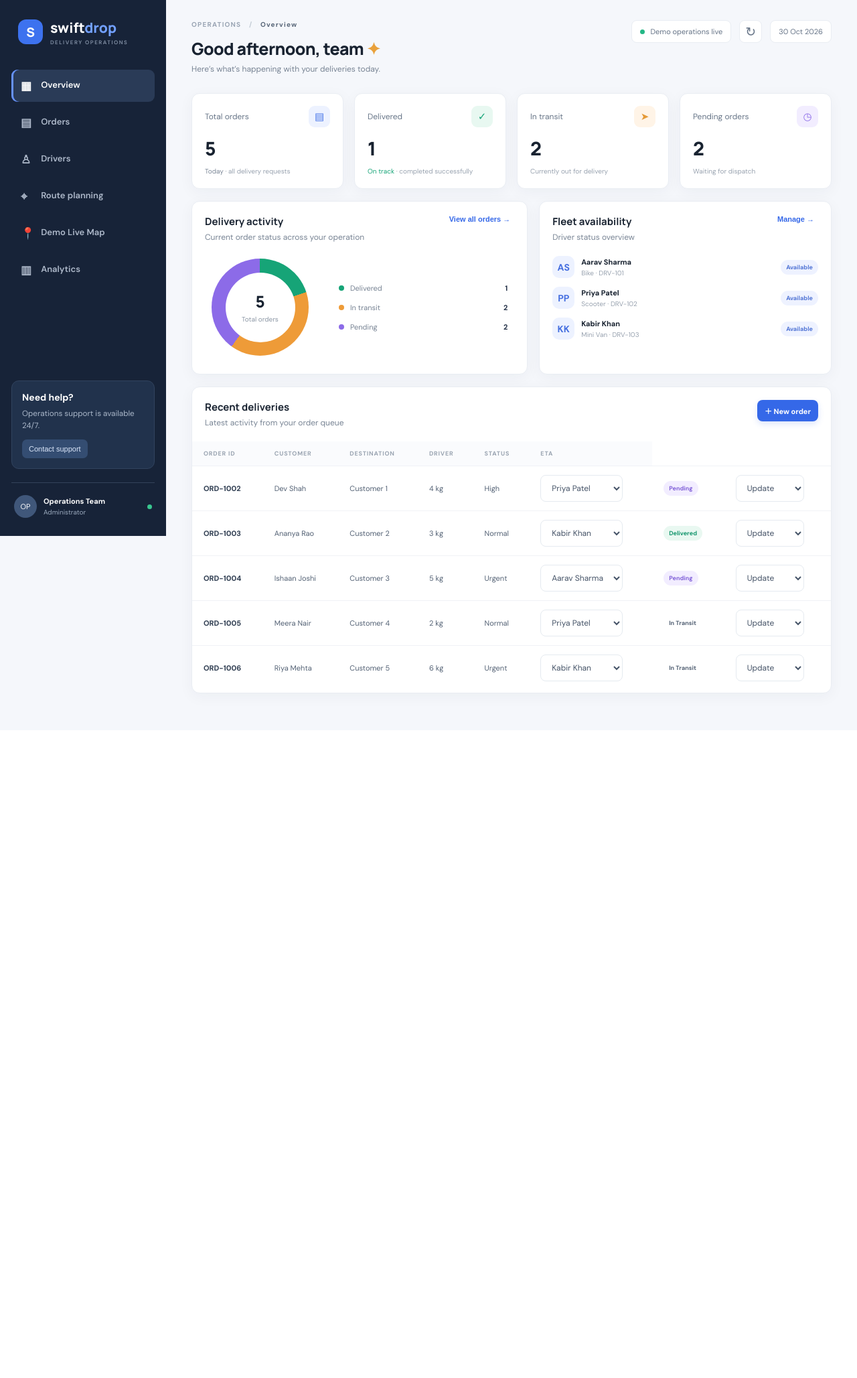
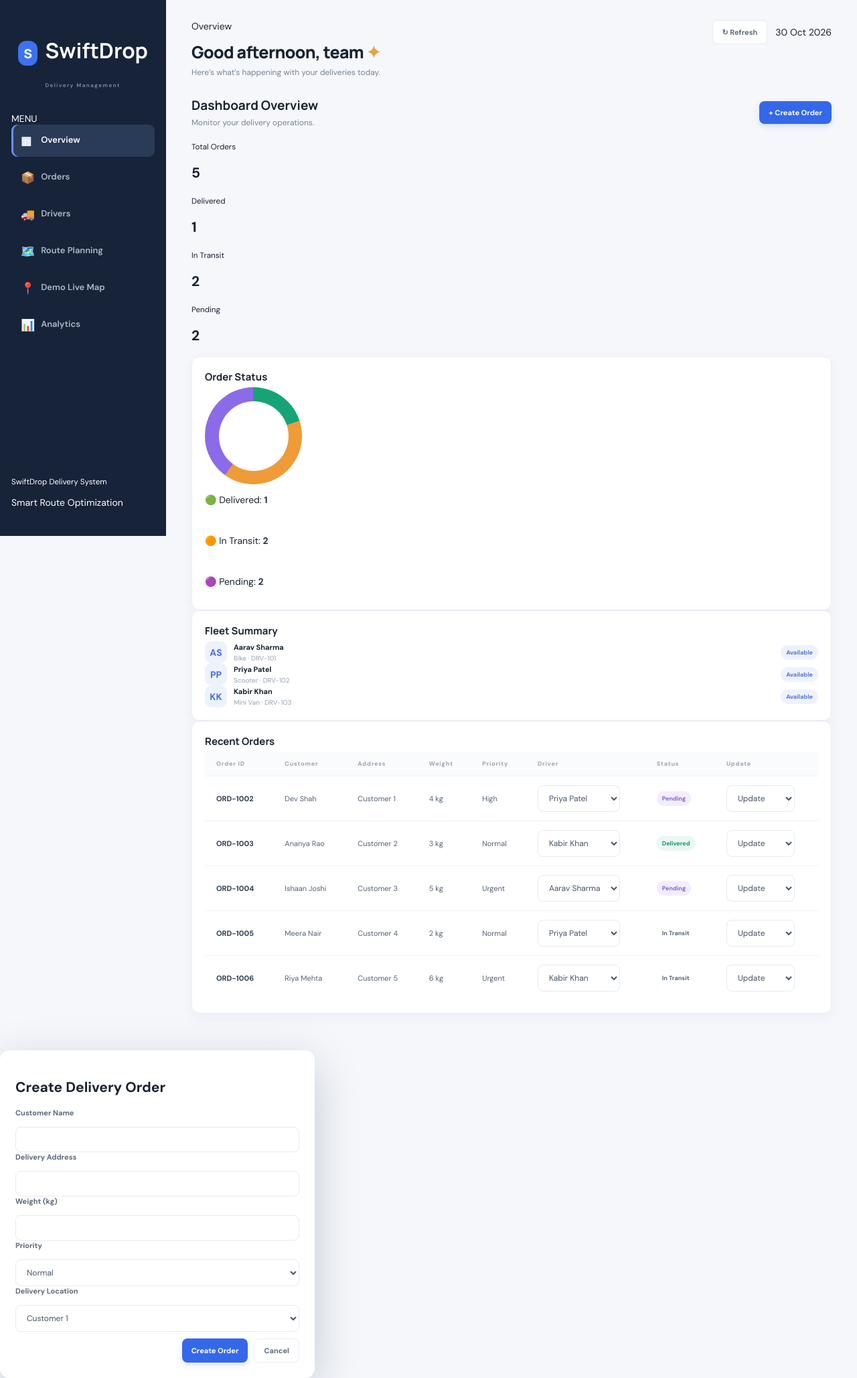
Before and after one commit to rajputyash1928-cell/swiftdrop-delivery-management, a Flask app: page / in a window 1280 px wide. Shown: the whole page at 67% size. Before the commit the page ends 1047 px from the top, so only its background shows below. Run offline with Flask 3, Linux system fonts and the light colour scheme.

Commit message:
Update index.html

```diff
--- a/templates/index.html
+++ b/templates/index.html
@@ -1,183 +1,186 @@
-<!doctype html>
+<!DOCTYPE html>
 <html lang="en">
 <head>
-<meta charset="utf-8">
-<meta name="viewport" content="width=device-width,initial-scale=1">
-<title>SwiftDrop | Delivery Operations</title>
-<link rel="stylesheet" href="{{ url_for('static',filename='style.css') }}">
+    <meta charset="UTF-8">
+    <meta name="viewport" content="width=device-width, initial-scale=1.0">
+    <title>SwiftDrop | Delivery Management</title>
+
+    <link rel="stylesheet" href="{{ url_for('static', filename='style.css') }}">
+
+    <!-- Leaflet Map CSS -->
+    <link
+        rel="stylesheet"
+        href="https://unpkg.com/leaflet@1.9.4/dist/leaflet.css"
+    >
+
+    <!-- Leaflet Map Library -->
+    <script
+        src="https://unpkg.com/leaflet@1.9.4/dist/leaflet.js"
+        defer>
+    </script>
+
+    <!-- Application JavaScript -->
+    <script
+        src="{{ url_for('static', filename='app.js') }}"
+        defer>
+    </script>
 </head>
 
 <body>
 
+<div class="app-shell">
+
+    <!-- SIDEBAR -->
     <aside class="sidebar">
 
         <div class="brand">
-        <span class="brand-icon">S</span>
-        <span>swift<span class="brand-accent">drop</span>
-            <small>DELIVERY OPERATIONS</small>
-        </span>
+            <div class="brand-icon">S</div>
+            <div>
+                <h2>SwiftDrop</h2>
+                <small>Delivery Management</small>
+            </div>
         </div>
 
-    <nav>
-        <button class="nav active" data-view="overview"><span>▦</span> Overview</button>
-        <button class="nav" data-view="orders"><span>▤</span> Orders</button>
-        <button class="nav" data-view="drivers"><span>♙</span> Drivers</button>
-        <button class="nav" data-view="routes"><span>⌖</span> Route planning</button>
-        <button class="nav" data-view="map"><span>📍</span> Demo Live Map</button>
-        <button class="nav" data-view="analytics"><span>▥</span> Analytics</button>
+        <div class="sidebar-label">MENU</div>
+
+        <nav class="navigation">
+
+            <button class="nav active" data-view="overview">
+                <span>▦</span> Overview
+            </button>
+
+            <button class="nav" data-view="orders">
+                <span>📦</span> Orders
+            </button>
+
+            <button class="nav" data-view="drivers">
+                <span>🚚</span> Drivers
+            </button>
+
+            <button class="nav" data-view="routes">
+                <span>🗺️</span> Route Planning
+            </button>
+
+            <button class="nav" data-view="map">
+                <span>📍</span> Demo Live Map
+            </button>
+
+            <button class="nav" data-view="analytics">
+                <span>📊</span> Analytics
+            </button>
+
         </nav>
 
         <div class="sidebar-bottom">
-        <div class="support">
-            <b>Need help?</b>
-            <small>Operations support is available 24/7.</small>
-            <button onclick="toast('Support request noted for this demo.')">Contact support</button>
-        </div>
-
-        <div class="user">
-            <div class="avatar">OP</div>
-            <div>
-                <b>Operations Team</b>
-                <small>Administrator</small>
-            </div>
-            <span class="online"></span>
-        </div>
+            <small>SwiftDrop Delivery System</small>
+            <p>Smart Route Optimization</p>
         </div>
 
     </aside>
 
-<main>
 
+    <!-- MAIN CONTENT -->
+    <main class="main-content">
+
+        <!-- TOPBAR -->
         <header class="topbar">
 
             <div>
-        <div class="crumb">OPERATIONS <span>/</span> <b id="crumb">Overview</b></div>
+                <div class="breadcrumb" id="crumb">Overview</div>
                 <h1 id="pageTitle">Good afternoon, team <span>✦</span></h1>
                 <p>Here’s what’s happening with your deliveries today.</p>
             </div>
 
             <div class="top-actions">
-        <span class="live"><i></i> Demo operations live</span>
-        <button class="icon-btn" title="Refresh" onclick="loadData()">↻</button>
-        <div class="date-pill" id="today"></div>
+                <button class="secondary" onclick="loadData()">↻ Refresh</button>
+                <span id="today"></span>
             </div>
 
         </header>
 
 
         <!-- OVERVIEW -->
-
         <section id="overview" class="view active">
 
-    <div class="metrics">
+            <div class="section-heading">
+                <div>
+                    <h2>Dashboard Overview</h2>
+                    <p>Monitor your delivery operations.</p>
+                </div>
 
-        <article class="metric">
-            <div class="metric-top">
-                <span>Total orders</span>
-                <span class="metric-icon blue">▤</span>
+                <button class="primary" onclick="openOrderForm()">
+                    + Create Order
+                </button>
             </div>
-            <strong id="mTotal">—</strong>
-            <small><em>Today</em> · all delivery requests</small>
+
+            <div class="metrics-grid">
+
+                <article class="metric-card">
+                    <small>Total Orders</small>
+                    <h2 id="mTotal">0</h2>
                 </article>
 
-        <article class="metric">
-            <div class="metric-top">
-                <span>Delivered</span>
-                <span class="metric-icon green">✓</span>
-            </div>
-            <strong id="mDelivered">—</strong>
-            <small><em class="positive">On track</em> · completed successfully</small>
+                <article class="metric-card">
+                    <small>Delivered</small>
+                    <h2 id="mDelivered">0</h2>
                 </article>
 
-        <article class="metric">
-            <div class="metric-top">
-                <span>In transit</span>
-                <span class="metric-icon orange">➤</span>
-            </div>
-            <strong id="mTransit">—</strong>
-            <small>Currently out for delivery</small>
+                <article class="metric-card">
+                    <small>In Transit</small>
+                    <h2 id="mTransit">0</h2>
                 </article>
 
-        <article class="metric">
-            <div class="metric-top">
-                <span>Pending orders</span>
-                <span class="metric-icon purple">◷</span>
-            </div>
-            <strong id="mPending">—</strong>
-            <small>Waiting for dispatch</small>
+                <article class="metric-card">
+                    <small>Pending</small>
+                    <h2 id="mPending">0</h2>
                 </article>
 
             </div>
 
-    <div class="content-grid">
 
-        <article class="panel large">
+            <div class="dashboard-grid">
 
-            <div class="panel-head">
-                <div>
-                    <h2>Delivery activity</h2>
-                    <p>Current order status across your operation</p>
-                </div>
-                <button class="text-btn" onclick="showView('orders')">View all orders →</button>
-            </div>
-
-            <div class="activity-wrap">
+                <article class="panel">
+                    <h3>Order Status</h3>
 
                     <div class="donut" id="donut">
-                    <div>
-                        <b id="donutTotal">0</b>
-                        <small>Total orders</small>
-                    </div>
+                        <span id="donutTotal">0</span>
                     </div>
 
                     <div class="legend">
-                    <div><i class="dot delivered"></i><span>Delivered</span><b id="lDelivered">0</b></div>
-                    <div><i class="dot transit"></i><span>In transit</span><b id="lTransit">0</b></div>
-                    <div><i class="dot pending"></i><span>Pending</span><b id="lPending">0</b></div>
+                        <p>🟢 Delivered: <b id="lDelivered">0</b></p>
+                        <p>🟠 In Transit: <b id="lTransit">0</b></p>
+                        <p>🟣 Pending: <b id="lPending">0</b></p>
                     </div>
-
-            </div>
-
                 </article>
 
+
                 <article class="panel">
-
-            <div class="panel-head">
-                <div>
-                    <h2>Fleet availability</h2>
-                    <p>Driver status overview</p>
-                </div>
-                <button class="text-btn" onclick="showView('drivers')">Manage →</button>
-            </div>
-
-            <div id="fleetSummary" class="fleet-summary"></div>
-
+                    <h3>Fleet Summary</h3>
+                    <div id="fleetSummary"></div>
                 </article>
 
             </div>
 
-    <article class="panel table-panel">
 
-        <div class="panel-head">
-            <div>
-                <h2>Recent deliveries</h2>
-                <p>Latest activity from your order queue</p>
-            </div>
-            <button class="primary small" onclick="showView('orders');openOrderForm()">＋ New order</button>
-        </div>
+            <article class="panel">
+                <h3>Recent Orders</h3>
 
-        <div class="table-scroll">
+                <div class="table-wrapper">
                     <table>
                         <thead>
                             <tr>
-                        <th>ORDER ID</th>
-                        <th>CUSTOMER</th>
-                        <th>DESTINATION</th>
-                        <th>DRIVER</th>
-                        <th>STATUS</th>
-                        <th>ETA</th>
+                                <th>Order ID</th>
+                                <th>Customer</th>
+                                <th>Address</th>
+                                <th>Weight</th>
+                                <th>Priority</th>
+                                <th>Driver</th>
+                                <th>Status</th>
+                                <th>Update</th>
                             </tr>
                         </thead>
+
                         <tbody id="recentRows"></tbody>
                     </table>
                 </div>
@@ -188,47 +191,59 @@
 
 
         <!-- ORDERS -->
-
         <section id="orders" class="view">
 
             <div class="section-heading">
                 <div>
-            <h2>Order management</h2>
-            <p>Review customer requests and keep every delivery moving.</p>
-        </div>
-        <button class="primary" onclick="openOrderForm()">＋ Create order</button>
+                    <h2>Order Management</h2>
+                    <p>Manage customer delivery orders.</p>
                 </div>
 
-    <div class="toolbar">
-        <input id="orderSearch" placeholder="Search order or customer…" oninput="renderOrders()">
+                <button class="primary" onclick="openOrderForm()">
+                    + Create Order
+                </button>
+            </div>
+
+            <div class="filter-bar">
+
+                <input
+                    type="text"
+                    id="orderSearch"
+                    placeholder="Search orders..."
+                    oninput="renderOrders()"
+                >
 
                 <select id="statusFilter" onchange="renderOrders()">
-            <option value="All">All statuses</option>
+                    <option>All</option>
                     <option>Pending</option>
                     <option>In Transit</option>
                     <option>Delivered</option>
                     <option>Cancelled</option>
                 </select>
+
             </div>
 
-    <article class="panel table-panel">
+            <article class="panel">
 
-        <div class="table-scroll">
+                <div class="table-wrapper">
+
                     <table>
                         <thead>
                             <tr>
-                        <th>ORDER</th>
-                        <th>CUSTOMER</th>
-                        <th>DESTINATION</th>
-                        <th>WEIGHT</th>
-                        <th>PRIORITY</th>
-                        <th>DRIVER</th>
-                        <th>STATUS</th>
-                        <th>UPDATE</th>
+                                <th>Order ID</th>
+                                <th>Customer</th>
+                                <th>Address</th>
+                                <th>Weight</th>
+                                <th>Priority</th>
+                                <th>Driver</th>
+                                <th>Status</th>
+                                <th>Update</th>
                             </tr>
                         </thead>
+
                         <tbody id="orderRows"></tbody>
                     </table>
+
                 </div>
 
             </article>
@@ -237,133 +252,143 @@
 
 
         <!-- DRIVERS -->
-
         <section id="drivers" class="view">
 
             <div class="section-heading">
                 <div>
-            <h2>Driver management</h2>
-            <p>Monitor your delivery team and current assignments.</p>
+                    <h2>Driver Management</h2>
+                    <p>Monitor your delivery drivers.</p>
                 </div>
             </div>
 
-    <div id="driverCards" class="driver-grid"></div>
+            <div class="driver-grid" id="driverCards"></div>
 
         </section>
 
 
-<!-- ROUTE PLANNING -->
-
+        <!-- ROUTES -->
         <section id="routes" class="view">
 
             <div class="section-heading">
                 <div>
-            <h2>Route planning</h2>
-            <p>Build a practical delivery sequence for the active order queue.</p>
+                    <h2>Route Planning</h2>
+                    <p>Generate an optimized delivery sequence.</p>
                 </div>
 
-        <button class="primary" onclick="optimizeRoute()">✦ Optimize delivery route</button>
+                <button class="primary" onclick="optimizeRoute()">
+                    Optimize Route
+                </button>
             </div>
 
-    <div class="route-layout">
+            <div class="metrics-grid">
 
-        <article class="panel">
-
-            <div class="panel-head">
-                <div>
-                    <h3>Delivery route</h3>
-                    <p>Warehouse and customer stop sequence</p>
-                </div>
-                <span class="tag">PLANNING</span>
-            </div>
-
-            <div id="routeCanvas" class="route-canvas">
-                <div class="empty-state">
-                    Select “Optimize delivery route” to generate today's stop sequence.
-                </div>
-            </div>
-
+                <article class="metric-card">
+                    <small>Total Stops</small>
+                    <h2 id="routeStops">0</h2>
                 </article>
 
-        <article class="panel route-stats">
+                <article class="metric-card">
+                    <small>Route Distance</small>
+                    <h2 id="routeDistance">0 km</h2>
+                </article>
 
-            <h3>Route summary</h3>
-
-            <div>
-                <small>Total stops</small>
-                <b id="routeStops">—</b>
-            </div>
-
-            <div>
-                <small>Estimated route distance</small>
-                <b id="routeDistance">—</b>
-            </div>
-
-            <div>
-                <small>Planning status</small>
-                <b id="routeStatus">Not generated</b>
-            </div>
-
-            <p>Route estimates use the sample road network and are intended for demonstration.</p>
-
+                <article class="metric-card">
+                    <small>Route Status</small>
+                    <h2 id="routeStatus">Not Generated</h2>
                 </article>
 
             </div>
+
+            <article class="panel">
+                <h3>Suggested Delivery Sequence</h3>
+                <div id="routeCanvas">
+                    <p>Click Optimize Route to generate a delivery route.</p>
+                </div>
+            </article>
 
         </section>
 
 
         <!-- DEMO LIVE MAP -->
-
         <section id="map" class="view">
 
             <div class="section-heading">
+
                 <div>
-            <h2>Demo Live Map</h2>
-            <p>Watch delivery drivers move between the warehouse and customer locations.</p>
+                    <h2>Demo Live Map – Pune</h2>
+                    <p>Watch the simulated delivery truck move across Pune.</p>
                 </div>
+
             </div>
 
             <article class="demo-map-panel">
 
                 <div class="map-toolbar">
 
-            <button class="primary" id="mapStart" onclick="startDemoMap()">▶ Start</button>
+                    <button
+                        class="primary"
+                        id="mapStart"
+                        onclick="startDemoMap()">
+                        ▶ Start
+                    </button>
 
-            <button class="secondary" id="mapPause" onclick="pauseDemoMap()">Ⅱ Pause</button>
+                    <button
+                        class="secondary"
+                        id="mapPause"
+                        onclick="pauseDemoMap()">
+                        Ⅱ Pause
+                    </button>
 
-            <button class="secondary" onclick="resetDemoMap()">↻ Reset</button>
+                    <button
+                        class="secondary"
+                        onclick="resetDemoMap()">
+                        ↻ Reset
+                    </button>
 
-            <span class="map-status" id="mapStatus">● Simulation ready</span>
+                    <span class="map-status" id="mapStatus">
+                        ● Simulation ready
+                    </span>
 
                 </div>
 
-        <div class="demo-map" id="demoMap">
-            <div class="empty-state">Loading demo map...</div>
-        </div>
+                <div id="demoMap"></div>
 
                 <div class="map-legend">
-            <span><i class="warehouse-dot"></i> Warehouse</span>
-            <span><i class="customer-dot"></i> Customer</span>
-            <span><i class="driver-dot"></i> Moving driver</span>
+
+                    <span>
+                        <i class="warehouse-dot"></i>
+                        Warehouse
+                    </span>
+
+                    <span>
+                        <i class="customer-dot"></i>
+                        Customer
+                    </span>
+
+                    <span>
+                        <i class="driver-dot"></i>
+                        Moving Driver
+                    </span>
+
                 </div>
 
             </article>
 
+
             <div class="map-info-grid">
 
                 <article class="map-info-card">
-            <small>Delivery stops</small>
+                    <small>Delivery Stops</small>
                     <b id="mapStops">5</b>
                 </article>
 
                 <article class="map-info-card">
-            <small>Active demo drivers</small>
+                    <small>Active Demo Drivers</small>
                     <b id="mapDrivers">1</b>
                 </article>
 
                 <article class="map-info-card">
-            <small>Simulation status</small>
+                    <small>Simulation Status</small>
                     <b id="mapDeliveryStatus">Ready</b>
                 </article>
 
@@ -373,99 +398,87 @@
 
 
         <!-- ANALYTICS -->
-
         <section id="analytics" class="view">
 
             <div class="section-heading">
                 <div>
-            <h2>Performance analytics</h2>
-            <p>A quick view of delivery service performance.</p>
+                    <h2>Performance Analytics</h2>
+                    <p>View delivery performance statistics.</p>
+                </div>
             </div>
 
-        <button class="secondary" onclick="window.location.href='/api/report.csv'">↓ Export report</button>
-    </div>
+            <div class="metrics-grid">
 
-    <div class="metrics analytics-metrics">
-
-        <article class="metric">
-            <span>Completed deliveries</span>
-            <strong id="aDelivered">—</strong>
-            <small>Orders marked delivered</small>
+                <article class="metric-card">
+                    <small>Delivered Orders</small>
+                    <h2 id="aDelivered">0</h2>
                 </article>
 
-        <article class="metric">
-            <span>Active drivers</span>
-            <strong id="aDrivers">—</strong>
-            <small>Drivers currently on delivery</small>
+                <article class="metric-card">
+                    <small>Active Drivers</small>
+                    <h2 id="aDrivers">0</h2>
                 </article>
 
-        <article class="metric">
-            <span>Estimated distance saved</span>
-            <strong id="aSaved">—</strong>
-            <small>Illustrative demo estimate</small>
+                <article class="metric-card">
+                    <small>Distance Saved</small>
+                    <h2 id="aSaved">0 km</h2>
                 </article>
 
             </div>
 
             <article class="panel">
-        <h3>Operational insights</h3>
-        <div id="insights" class="insights"></div>
+                <h3>Delivery Insights</h3>
+                <div id="insights"></div>
             </article>
 
         </section>
 
     </main>
 
+</div>
+
 
 <!-- CREATE ORDER MODAL -->
+<div class="modal" id="orderModal">
 
-<div class="modal-backdrop" id="orderModal">
+    <div class="modal-content">
 
-    <div class="modal">
-
-        <div class="modal-head">
-            <div>
-                <h2>Create delivery order</h2>
-                <p>Add a customer request to the dispatch queue.</p>
-            </div>
-
-            <button class="close" onclick="closeOrderForm()">×</button>
-        </div>
+        <h2>Create Delivery Order</h2>
 
         <form id="orderForm">
 
-            <label>
-                Customer name
-                <input name="customer" required placeholder="e.g. Neha Kulkarni">
-            </label>
+            <label>Customer Name</label>
+            <input type="text" name="customer" required>
 
-            <label>
-                Delivery destination
-                <select name="location_id" id="locationSelect" required></select>
-            </label>
+            <label>Delivery Address</label>
+            <input type="text" name="address" required>
 
-            <div class="form-row">
+            <label>Weight (kg)</label>
+            <input type="number" name="weight" min="1" required>
 
-                <label>
-                    Parcel weight (kg)
-                    <input name="weight" type="number" min="0.1" step="0.1" value="2" required>
-                </label>
-
-                <label>
-                    Priority
+            <label>Priority</label>
             <select name="priority">
-                        <option value="1">Standard</option>
-                        <option value="2" selected>Normal</option>
+                <option value="1">Normal</option>
                 <option value="3">High</option>
                 <option value="5">Urgent</option>
             </select>
-                </label>
 
-            </div>
+            <label>Delivery Location</label>
+            <select name="location_id" id="locationSelect"></select>
 
             <div class="modal-actions">
-                <button type="button" class="secondary" onclick="closeOrderForm()">Cancel</button>
-                <button class="primary" type="submit">Create order</button>
+
+                <button type="submit" class="primary">
+                    Create Order
+                </button>
+
+                <button
+                    type="button"
+                    class="secondary"
+                    onclick="closeOrderForm()">
+                    Cancel
+                </button>
+
             </div>
 
         </form>
@@ -475,9 +488,8 @@
 </div>
 
 
-<div id="toast"></div>
-
-<script src="{{ url_for('static',filename='app.js') }}"></script>
+<!-- TOAST MESSAGE -->
+<div class="toast" id="toast"></div>
 
 </body>
 </html>
```
Lines whose indentation alone changed are shown as unchanged.
